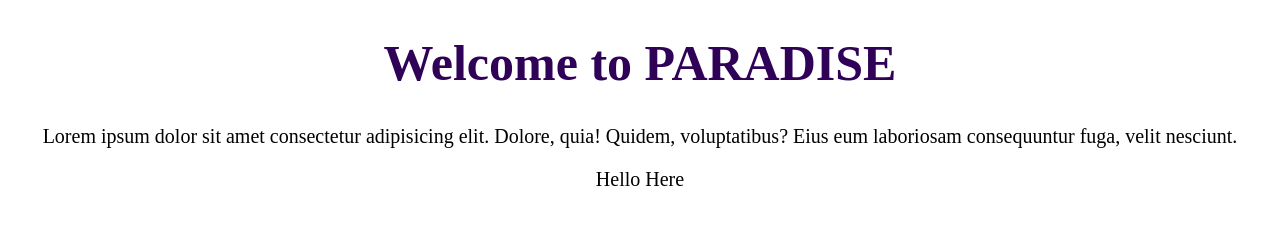
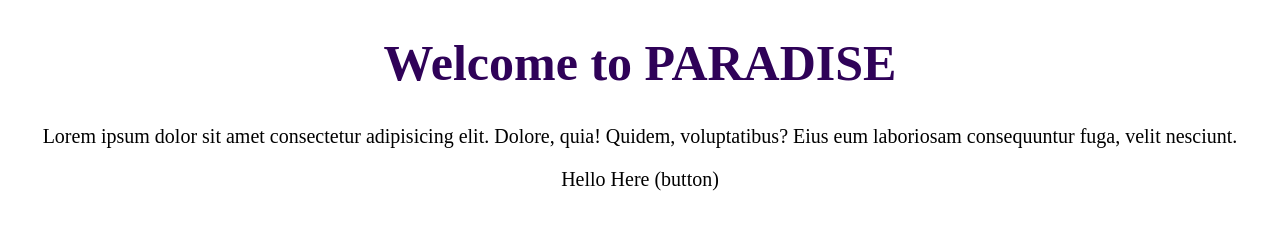
Before and after one commit to lanjalI05/LocalRepo, a plain HTML site: page index.html in a window 1280 px wide. Drawn offline with Linux system fonts and the light colour scheme.

```diff
--- a/index.html
+++ b/index.html
@@ -10,7 +10,7 @@
     <div class="container">
         <h1>Welcome to PARADISE</h1>
         <p>Lorem ipsum dolor sit amet consectetur adipisicing elit. Dolore, quia! Quidem, voluptatibus? Eius eum laboriosam consequuntur fuga, velit nesciunt.</p>
-        <p>Hello Here</p>
+        <p>Hello Here (button)</p>
     </div>
 
 </p>
```
